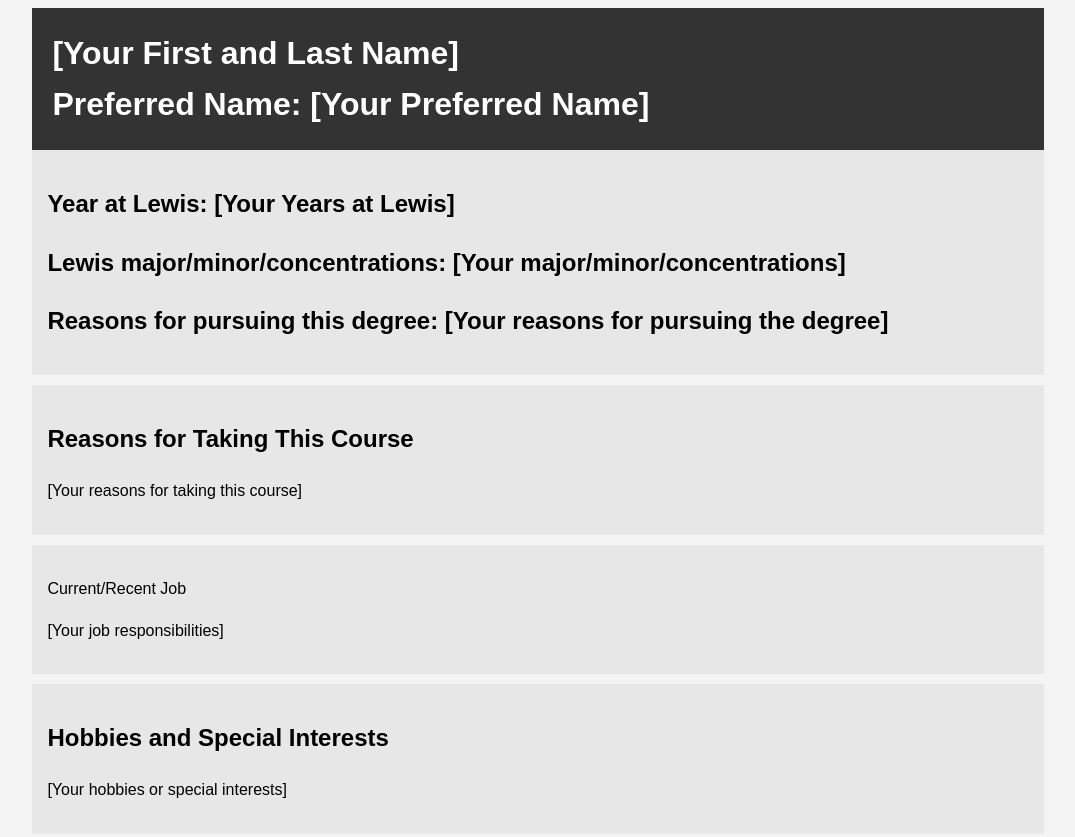
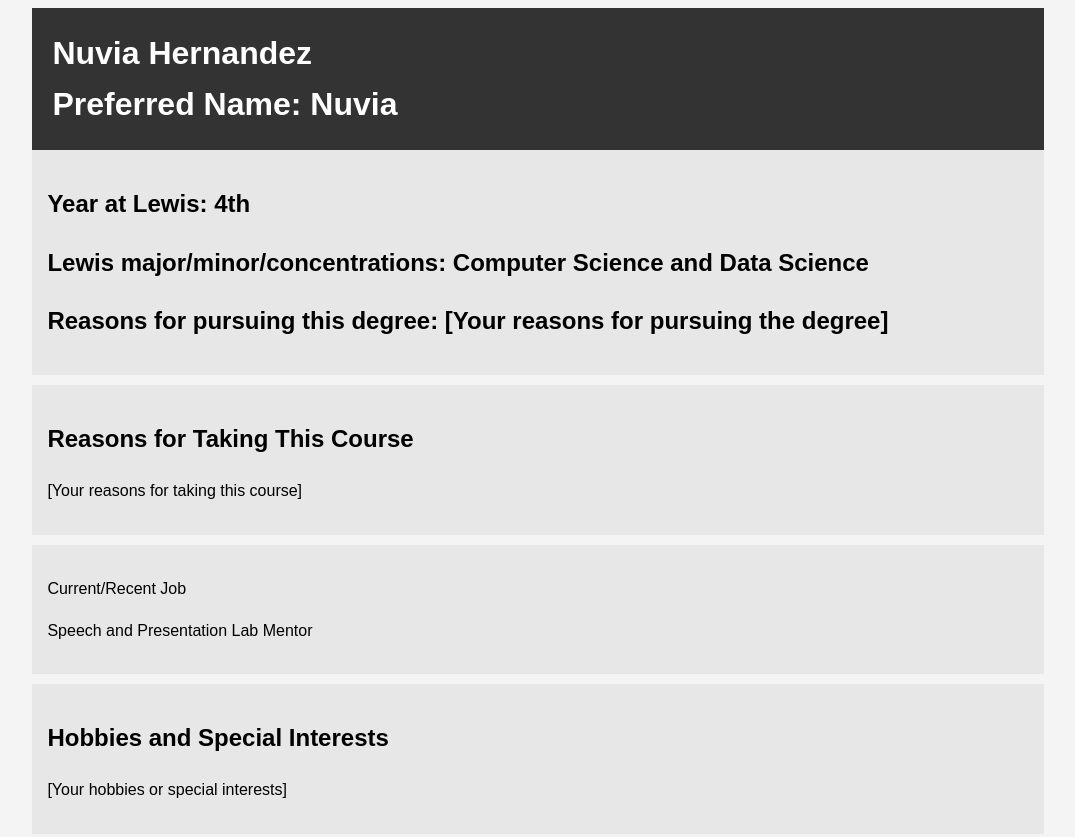
Before and after one commit to nuviah8/me-SP25-CPSC-49200, a plain HTML site: page index.html in a window 1280 px wide. Shown: the top 837 px of the page, without its empty margins (102-1177 px from the left). Drawn offline with Linux system fonts and the light colour scheme.

Commit message:
Update index.html

```diff
--- a/index.html
+++ b/index.html
@@ -31,13 +31,13 @@
 <body>
     <div class="container">
         <header class="main-info">
-            <h1>[Your First and Last Name]</h1>
-            <h1>Preferred Name: [Your Preferred Name]</h1>
+            <h1>Nuvia Hernandez</h1>
+            <h1>Preferred Name: Nuvia</h1>
         </header>
 
         <section class="lewis">
-			<h2>Year at Lewis: [Your Years at Lewis]</h2>
-			<h2>Lewis major/minor/concentrations: [Your major/minor/concentrations]</h2>
+			<h2>Year at Lewis: 4th</h2>
+			<h2>Lewis major/minor/concentrations: Computer Science and Data Science</h2>
 			<h2>Reasons for pursuing this degree: [Your reasons for pursuing the degree]</h2>
         </section>
 
@@ -48,7 +48,7 @@
 
 		<section class="job">
             <p>Current/Recent Job</p>
-			<p>[Your job responsibilities]</p>
+			<p>Speech and Presentation Lab Mentor</p>
         </section>
 
         <section class="hobbies">
```
